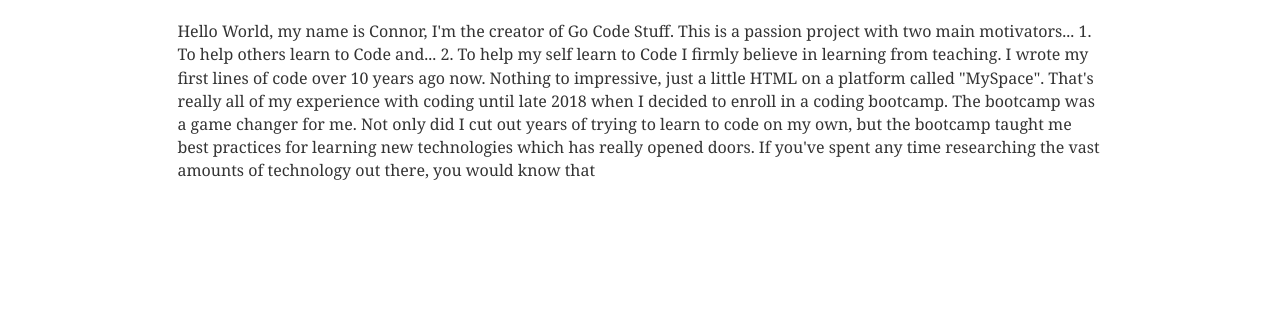
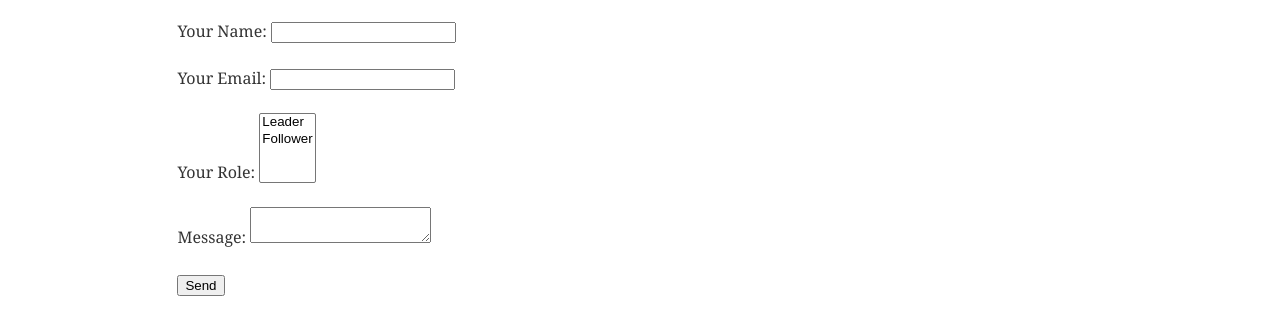
Before and after one commit to jaksik/go-code-stuff, a Gatsby site: page /contact in a window 1280 px wide. Shown: the part 143-478 px from the top of the page. Built offline with nearby package versions, Linux system fonts and the light colour scheme; Gatsby itself is replaced by a stand-in of ours; some packages are replaced by stand-ins of ours.

Commit message:
added contact form

```diff
--- a/src/pages/contact.js
+++ b/src/pages/contact.js
@@ -8,17 +8,26 @@
     <Layout>
     <h1>Contact {data.site.siteMetadata.title}</h1>
     {/* <Img fluid={ConnorPic} /> */}
-    <p>
-      Hello World, my name is Connor, I'm the creator of Go Code Stuff. This is a passion project with two main motivators...
-      1. To help others learn to Code
-      and...
-      2. To help my self learn to Code
-      I firmly believe in learning from teaching.
-      I wrote my first lines of code over 10 years ago now. Nothing to impressive, just a little HTML on a platform called "MySpace".
-      That's really all of my experience with coding until late 2018 when I decided to enroll in a coding bootcamp.
-      The bootcamp was a game changer for me. Not only did I cut out years of trying to learn to code on my own, but the bootcamp taught me best practices for learning new technologies which has really opened doors.
-      If you've spent any time researching the vast amounts of technology out there, you would know that
-       </p>
+    <form name="contact" method="POST" data-netlify="true">
+  <p>
+    <label>Your Name: <input type="text" name="name" /></label>
+  </p>
+  <p>
+    <label>Your Email: <input type="email" name="email" /></label>
+  </p>
+  <p>
+    <label>Your Role: <select name="role[]" multiple>
+      <option value="leader">Leader</option>
+      <option value="follower">Follower</option>
+    </select></label>
+  </p>
+  <p>
+    <label>Message: <textarea name="message"></textarea></label>
+  </p>
+  <p>
+    <button type="submit">Send</button>
+  </p>
+</form>
   </Layout>
 )
 
```
